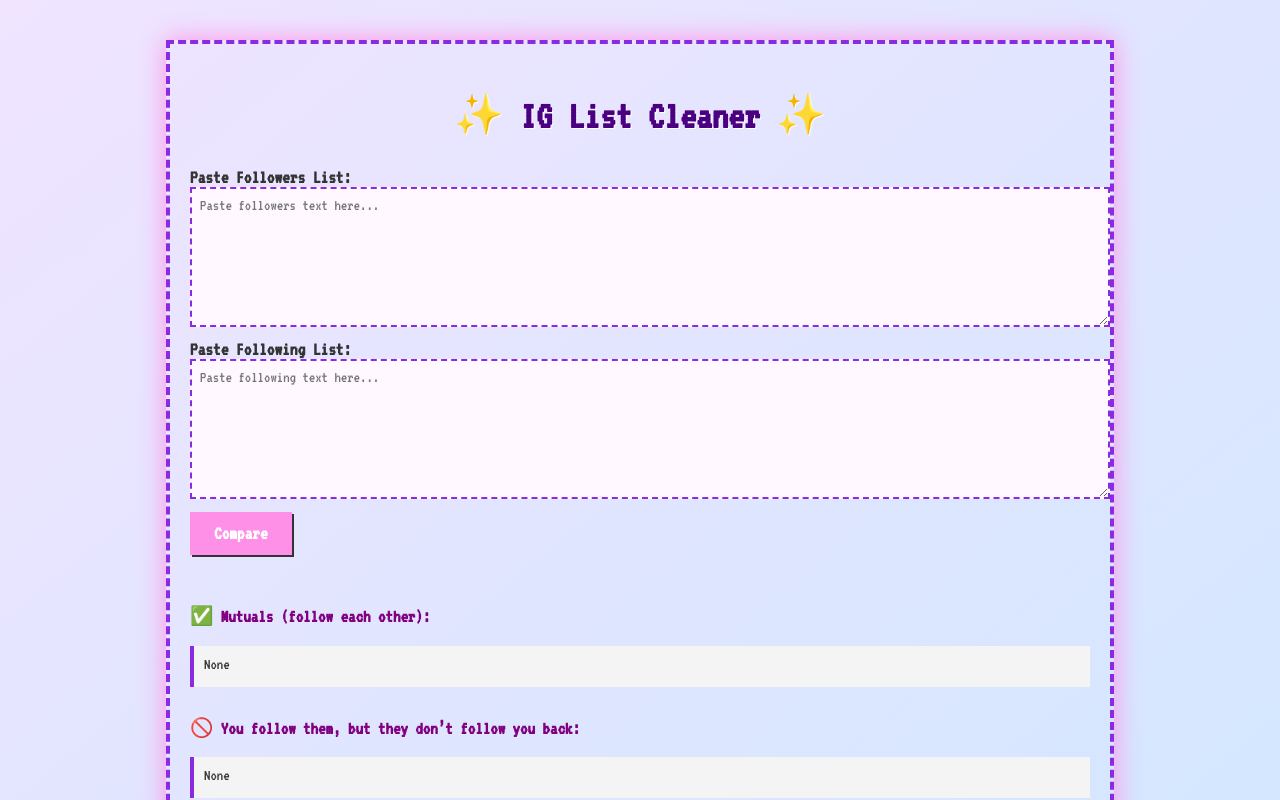
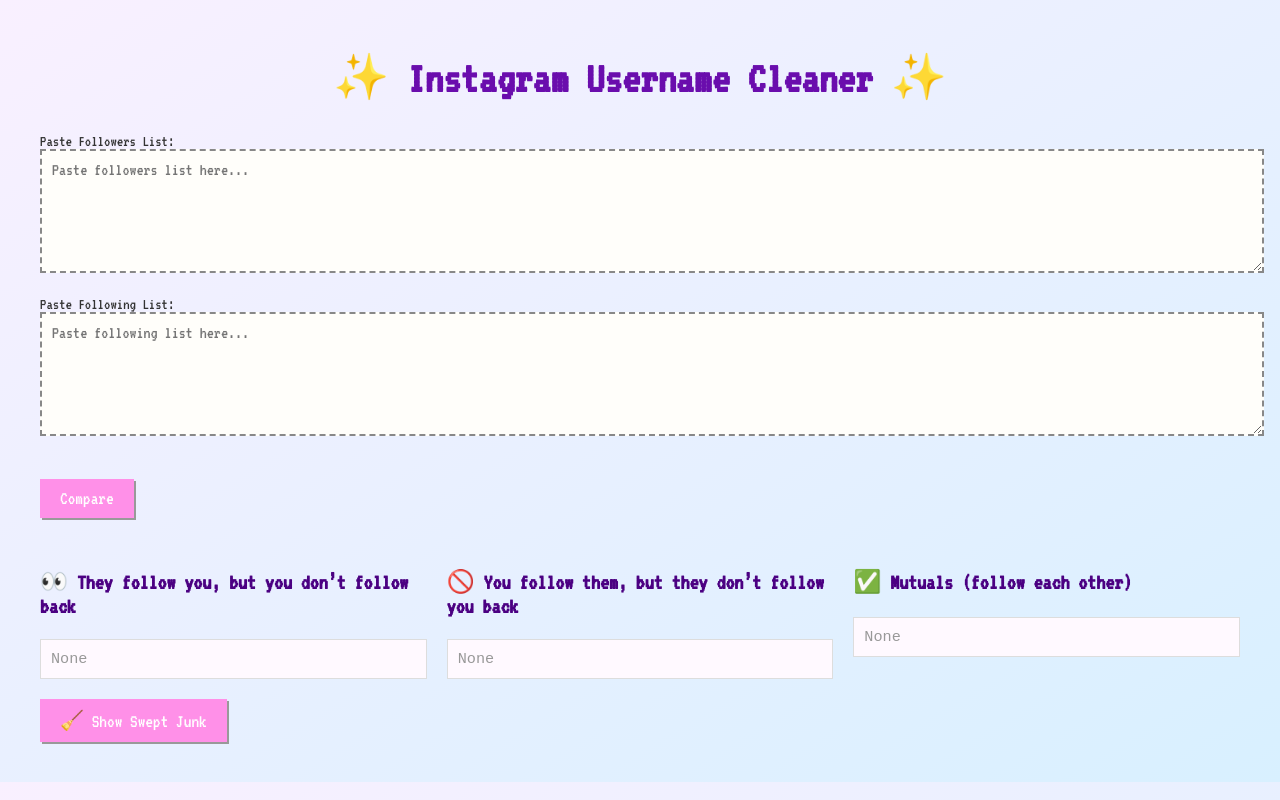
Before and after one commit to ktotah/ig_cleaner, a plain HTML site: page index.html in a window 1280 px wide. Both pictures are taken after a click on the button "Compare". Shown: the top 800 px of the page. Drawn offline with Linux system fonts and the light colour scheme.

Commit message:
updated everything lol

```diff
--- a/index.html
+++ b/index.html
@@ -1,79 +1,79 @@
 <!DOCTYPE html>
 <html lang="en">
 <head>
-    <meta charset="UTF-8" />
-    <meta name="viewport" content="width=device-width, initial-scale=1.0"/>
-    <title>Instagram Follower Cleaner</title>
-    <link rel="stylesheet" href="style.css" />
+  <meta charset="UTF-8" />
+  <meta name="viewport" content="width=device-width, initial-scale=1.0"/>
+  <title>Instagram List Cleaner</title>
+  <link rel="stylesheet" href="style.css" />
 </head>
+<body>
+  <h1>✨ Instagram Username Cleaner ✨</h1>
 
-<body>
-  <h1>✨ IG List Cleaner ✨</h1>
+  <div class="input-group">
+    <label for="followersInput">Paste Followers List:</label>
+    <textarea id="followersInput" placeholder="Paste followers list here..."></textarea>
+  </div>
 
-  <label><strong>Paste Followers List:</strong></label><br/>
-  <textarea id="followersInput" placeholder="Paste followers text here..."></textarea><br/>
-
-  <label><strong>Paste Following List:</strong></label><br/>
-  <textarea id="followingInput" placeholder="Paste following text here..."></textarea><br/>
+  <div class="input-group">
+    <label for="followingInput">Paste Following List:</label>
+    <textarea id="followingInput" placeholder="Paste following list here..."></textarea>
+  </div>
 
   <button onclick="compareLists()">Compare</button>
+  <div id="loader" class="loader">Scanning... Beep boop 🤖</div>
 
-  <div id="loader" class="loader">Scanning your lists… Beep boop 🤖✨</div>
+  <div class="results-grid">
+    <div class="result-column">
+      <h3>👀 They follow you, but you don’t follow back</h3>
+      <div class="scroll-box" id="youDontFollowBack"></div>
+    </div>
 
-  <h3>✅ Mutuals (follow each other):</h3>
-  <ul id="mutuals"></ul>
+    <div class="result-column">
+      <h3>🚫 You follow them, but they don’t follow you back</h3>
+      <div class="scroll-box" id="notFollowingBack"></div>
+    </div>
 
-  <h3>🚫 You follow them, but they don’t follow you back:</h3>
-  <ul id="notFollowingBack"></ul>
-
-  <h3>👀 They follow you, but you don’t follow back:</h3>
-  <ul id="youDontFollowBack"></ul>
+    <div class="result-column">
+      <h3>✅ Mutuals (follow each other)</h3>
+      <div class="scroll-box" id="mutuals"></div>
+    </div>
+  </div>
 
   <button onclick="toggleInvalids()" id="toggleInvalidBtn">🧹 Show Swept Junk</button>
 
-  <div id="invalidSection" style="display: none; margin-top: 20px;">
-    <h3>🧹 Entries we swept under the digital rug:</h3>
-    <p class="note">We cleaned up your lists to try and only reflect actual usernames — but here’s the junk we filtered out:</p>
-    <ul id="invalidEntries"></ul>
+  <div id="invalidSection" style="display: none;">
+    <h3>🧹 Entries we swept under the digital rug</h3>
+    <p class="note">We cleaned your lists to only reflect real usernames. Here's the junk we filtered out:</p>
+    <div class="scroll-box" id="invalidEntries"></div>
   </div>
 
   <script>
-    function extractUsernames(text, invalidCollector) {
-      const lines = text.split('\n');
-      const validUsernames = [];
-      const seenInvalid = new Set();
-      const usernameRegex = /^[a-z0-9._]+$/;
+    function isValidUsername(str) {
+      return /^[a-z0-9._]{1,30}$/.test(str.trim());
+    }
+
+    function extractValidLines(rawText, invalidCollector) {
+      const lines = rawText.split('\n').map(line => line.trim());
+      const valid = [];
+      const invalid = [];
 
       for (let line of lines) {
-        const possibleWords = line.trim().split(/\s+/);
-        for (let word of possibleWords) {
-          if (usernameRegex.test(word)) {
-            validUsernames.push(word);
-          } else if (word.length > 1 && !usernameRegex.test(word)) {
-            seenInvalid.add(word);
-          }
+        if (line && isValidUsername(line)) {
+          valid.push(line);
+        } else if (line) {
+          invalid.push(line);
         }
       }
 
-      if (invalidCollector) {
-        invalidCollector.push(...seenInvalid);
-      }
-
-      return [...new Set(validUsernames)];
+      if (invalidCollector) invalidCollector.push(...invalid);
+      return [...new Set(valid)];
     }
 
-    function displayList(id, data) {
-      const container = document.getElementById(id);
-      container.innerHTML = data.length
-        ? data.map(u => `<li><a href="https://instagram.com/${u}" target="_blank">${u}</a></li>`).join('')
-        : '<li>None</li>';
-    }
-
-    function displayInvalid(id, data) {
-      const container = document.getElementById(id);
-      container.innerHTML = data.length
-        ? data.map(u => `<li>${u}</li>`).join('')
-        : '<li>None</li>';
+    function displayList(id, usernames) {
+      const el = document.getElementById(id);
+      el.innerHTML = usernames.length
+        ? usernames.map(u => `<a href="https://instagram.com/${u}" target="_blank">${u}</a>`).join('<br>')
+        : '<span class="empty">None</span>';
     }
 
     function compareLists() {
@@ -81,12 +81,9 @@
       loader.style.display = 'block';
 
       setTimeout(() => {
-        const followersRaw = document.getElementById('followersInput').value;
-        const followingRaw = document.getElementById('followingInput').value;
-
-        const invalidEntries = [];
-        const followers = extractUsernames(followersRaw, invalidEntries);
-        const following = extractUsernames(followingRaw, invalidEntries);
+        const invalid = [];
+        const followers = extractValidLines(document.getElementById('followersInput').value, invalid);
+        const following = extractValidLines(document.getElementById('followingInput').value, invalid);
 
         const mutuals = followers.filter(u => following.includes(u));
         const notFollowingBack = following.filter(u => !followers.includes(u));
@@ -95,19 +92,18 @@
         displayList('mutuals', mutuals);
         displayList('notFollowingBack', notFollowingBack);
         displayList('youDontFollowBack', youDontFollowBack);
-        displayInvalid('invalidEntries', [...new Set(invalidEntries)]);
+        displayList('invalidEntries', [...new Set(invalid)]);
 
         loader.style.display = 'none';
-      }, 1000); // fake "loading" delay
+      }, 800);
     }
 
     function toggleInvalids() {
-        const section = document.getElementById('invalidSection');
-        const btn = document.getElementById('toggleInvalidBtn');
-        const isVisible = section.style.display === 'block';
-
-        section.style.display = isVisible ? 'none' : 'block';
-        btn.textContent = isVisible ? '🧹 Show Swept Junk' : '🙈 Hide Swept Junk';
+      const section = document.getElementById('invalidSection');
+      const btn = document.getElementById('toggleInvalidBtn');
+      const visible = section.style.display === 'block';
+      section.style.display = visible ? 'none' : 'block';
+      btn.textContent = visible ? '🧹 Show Swept Junk' : '🙈 Hide Swept Junk';
     }
   </script>
 </body>
--- a/style.css
+++ b/style.css
@@ -2,61 +2,63 @@
 
 body {
   font-family: 'VT323', monospace;
-      background: linear-gradient(to bottom right, #f0e4ff, #d0e7ff);
+  background: linear-gradient(to bottom right, #f9f0ff, #d8f0ff);
   color: #333;
-      max-width: 900px;
-      margin: 40px auto;
   padding: 20px;
-      border: 4px dashed #8a2be2;
-      box-shadow: 0 0 25px #ff90e8;
+  max-width: 1200px;
+  margin: auto;
 }
 
 h1 {
-      font-size: 2.5rem;
-      color: #4b0082;
   text-align: center;
+  font-size: 2.8rem;
+  color: #6a0dad;
   margin-bottom: 30px;
-      text-shadow: 1px 1px 0px #fff;
 }
 
-    label {
-      font-size: 1.2rem;
+h3 {
+  margin-top: 0;
+  font-size: 1.4rem;
+  color: #4b0082;
+}
+
+.input-group {
+  margin-bottom: 20px;
 }
 
 textarea {
   width: 100%;
-      height: 120px;
-      margin-bottom: 10px;
-      border: 2px dashed #8a2be2;
-      background: #fff9ff;
+  height: 100px;
+  padding: 10px;
   font-family: 'VT323', monospace;
-      font-size: 1rem;
-      padding: 8px;
+  font-size: 1.1rem;
+  border: 2px dashed #888;
+  background: #fffefa;
 }
 
 button {
-      padding: 12px 24px;
-      background: #ff90e8;
-      color: #fff;
-      font-weight: bold;
-      border: none;
-      box-shadow: 2px 2px 0px #333;
-      cursor: pointer;
   font-family: 'VT323', monospace;
   font-size: 1.2rem;
-      margin-bottom: 20px;
+  padding: 10px 20px;
+  background: #ff90e8;
+  color: white;
+  border: none;
+  margin: 20px 0;
+  cursor: pointer;
+  box-shadow: 2px 2px #999;
 }
 
 button:hover {
-      background: #e15cd1;
+  background: #f062c5;
 }
 
 .loader {
   display: none;
-      font-size: 1.2rem;
-      margin: 10px 0;
+  font-size: 1rem;
+  text-align: center;
+  margin-bottom: 20px;
+  animation: blink 1s steps(2, start) infinite;
   color: #800080;
-      animation: blink 1s steps(2, start) infinite;
 }
 
 @keyframes blink {
@@ -65,28 +67,26 @@
   }
 }
 
-    h3 {
+.results-grid {
+  display: flex;
+  gap: 20px;
   margin-top: 30px;
-      color: #800080;
 }
 
-    ul {
-      background: #f4f4f4;
-      padding: 10px;
-      list-style: none;
-      border-left: 4px solid #8a2be2;
+.result-column {
+  flex: 1;
 }
 
-    li {
-      margin-bottom: 5px;
-    }
-
-    .note {
-      font-style: italic;
-      color: #666;
+.scroll-box {
+  max-height: 300px;
+  overflow-y: auto;
+  border: 1px solid #ddd;
+  background: #fff9ff;
+  padding: 10px;
+  font-family: monospace;
   font-size: 0.95rem;
-      margin-top: -10px;
-      margin-bottom: 10px;
+  white-space: pre-line;
+  word-break: break-word;
 }
 
 a {
@@ -98,3 +98,15 @@
   text-decoration: underline;
   color: #8a2be2;
 }
+
+.note {
+  font-style: italic;
+  color: #666;
+  font-size: 0.95rem;
+  margin-top: -5px;
+  margin-bottom: 15px;
+}
+
+.empty {
+  color: #999;
+}
```
Lines whose indentation alone changed are shown as unchanged.
